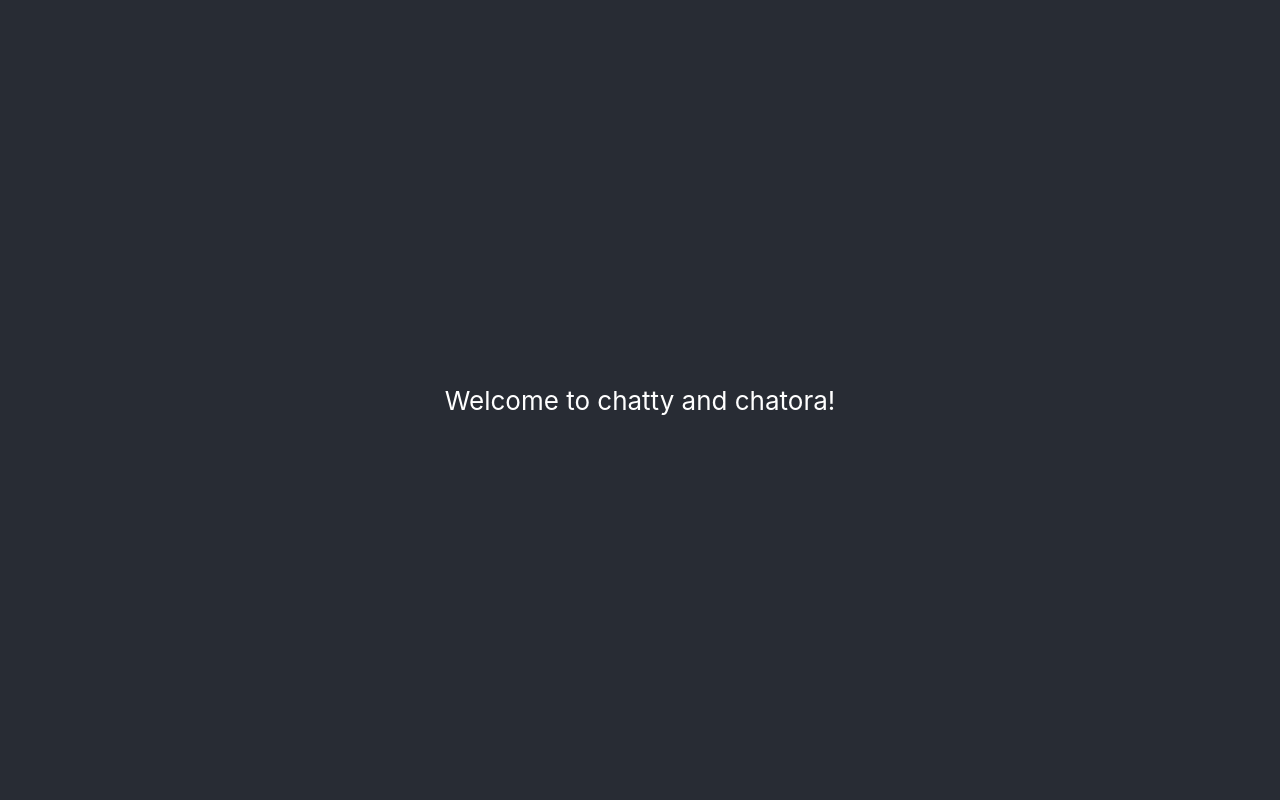
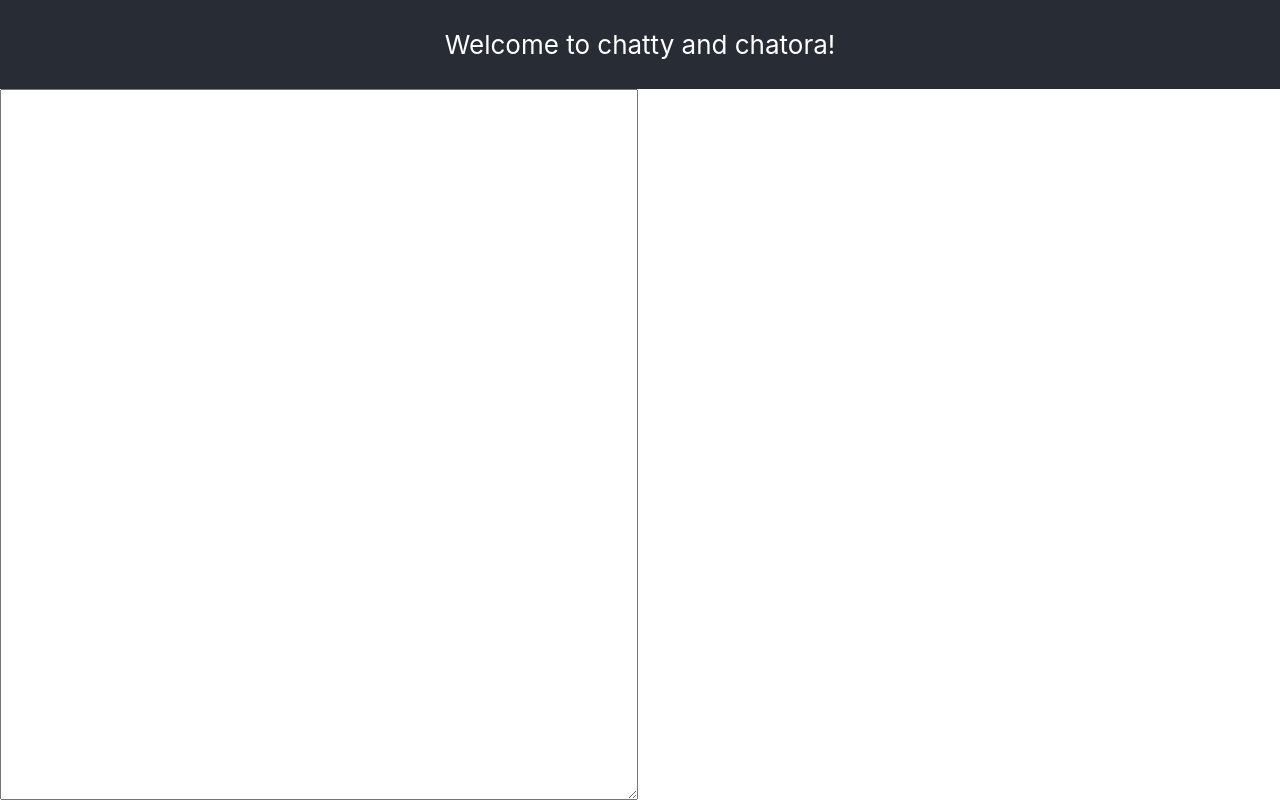
Before and after one commit to karanhudia/chatty-and-chatora, a React (Create React App) app: page / in a window 1280 px wide. Built offline with nearby package versions, Linux system fonts and the light colour scheme.

Commit message:
implement regex conversions for references

```diff
--- a/src/App.css
+++ b/src/App.css
@@ -1,21 +1,6 @@
-.App {
-  text-align: center;
-}
-
-.App-logo {
-  height: 40vmin;
-  pointer-events: none;
-}
-
-@media (prefers-reduced-motion: no-preference) {
-  .App-logo {
-    animation: App-logo-spin infinite 20s linear;
-  }
-}
-
 .App-header {
   background-color: #282c34;
-  min-height: 100vh;
+  height: 100px;
   display: flex;
   flex-direction: column;
   align-items: center;
@@ -24,15 +9,23 @@
   color: white;
 }
 
-.App-link {
-  color: #61dafb;
+.App {
+  display: flex;
+  flex-direction: column;
+  height: 100%;
 }
 
-@keyframes App-logo-spin {
-  from {
-    transform: rotate(0deg);
-  }
-  to {
-    transform: rotate(360deg);
-  }
+section {
+ height: 100%;
+  display: flex;
 }
+
+.text-input {
+  width: 100%;
+  margin-right: 5px;
+}
+
+.text-output {
+  width: 100%;
+  margin-left: 5px;
+}
--- a/src/App.tsx
+++ b/src/App.tsx
@@ -1,12 +1,20 @@
-import React from 'react';
+import React, {useState} from 'react';
 import './App.css';
+import TextInput from "./TextInput";
+import TextOutput from "./TextOutput";
 
 const App: React.FC = () => {
+    const [outputText, setOutputText] = useState("");
+
   return (
     <div className="App">
       <header className="App-header">
         Welcome to chatty and chatora!
       </header>
+        <section>
+            <TextInput onChange={(t) => setOutputText(t)}/>
+            <TextOutput text={outputText}/>
+        </section>
     </div>
   );
 }
--- /dev/null
+++ b/src/TextInput.tsx
@@ -0,0 +1,25 @@
+import React from 'react';
+
+const TextInput = ({onChange}) => {
+    const handleChange = (e) => {
+        const text = e.target.value;
+
+        const regex1 = /[,]([\s][a-zA-Z0-9])[.]([\s]?([a-zA-Z0-9])[.])?([\s]?([a-zA-Z0-9])[.])?/gm;
+        const regex2 = /(\d{4}[a-z]?)(\)):/gm;
+        const regex3 = /,? &/gm;
+        const regex4 = /\s(\\([0-9]-?[0-9]?\\))/gm;
+
+        let output = text.replace(regex1, "$1$3$5");
+        output = output.replace(regex2, "$1$2");
+        output = output.replace(regex3, ",");
+        output = output.replace(regex4, "$1");
+
+        onChange(output)
+    };
+
+    return (
+        <textarea onChange={handleChange} className="text-input"/>
+    );
+};
+
+export default TextInput;
--- /dev/null
+++ b/src/TextOutput.tsx
@@ -0,0 +1,11 @@
+import React from 'react';
+
+const TextOutput = ({text}) => {
+    return (
+        <div className="text-output">
+            {text}
+        </div>
+    );
+};
+
+export default TextOutput;
--- a/src/index.css
+++ b/src/index.css
@@ -1,3 +1,7 @@
+html, body, #root {
+  height: 100%
+}
+
 body {
   margin: 0;
   font-family: -apple-system, BlinkMacSystemFont, 'Segoe UI', 'Roboto', 'Oxygen',
--- a/tsconfig.json
+++ b/tsconfig.json
@@ -10,7 +10,7 @@
     "skipLibCheck": true,
     "esModuleInterop": true,
     "allowSyntheticDefaultImports": true,
-    "strict": true,
+    "strict": false,
     "forceConsistentCasingInFileNames": true,
     "module": "esnext",
     "moduleResolution": "node",
```
